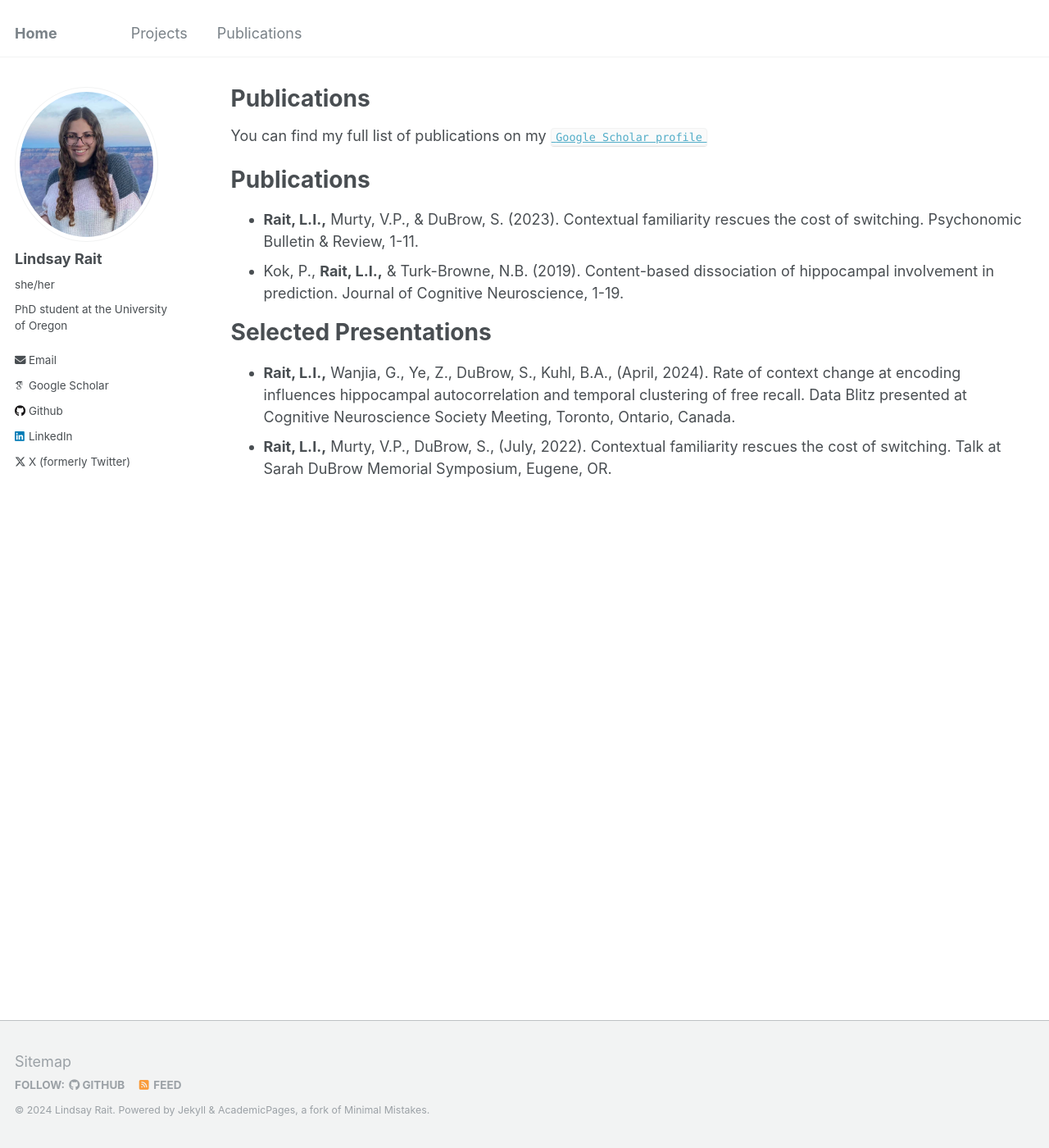
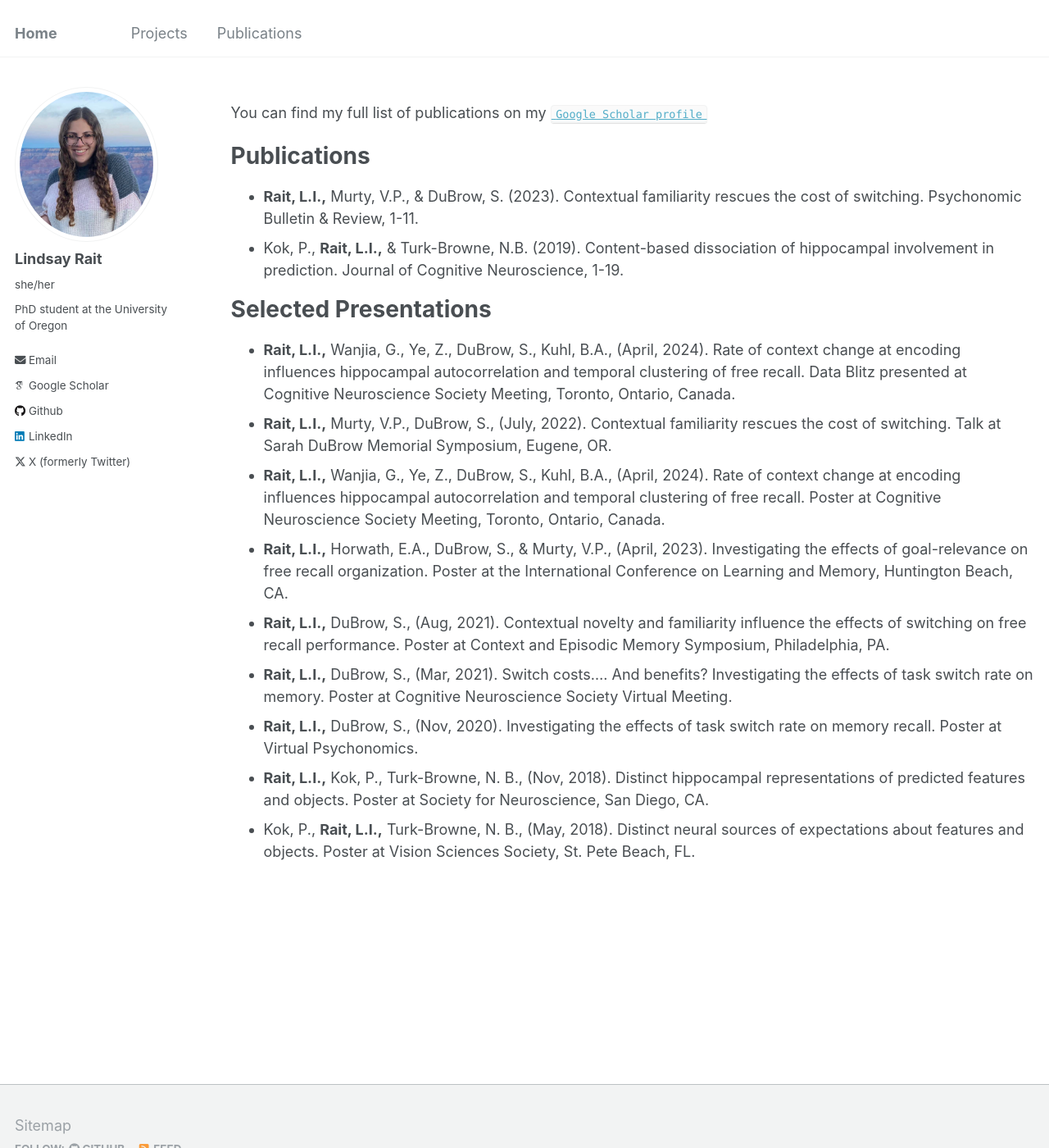
Before and after one commit to lindsay-rait/lindsay-rait.github.io, a Jekyll site: the page built from _pages/publications.md, in a window 1280 px wide and 1400 px high. Shown: the whole window at 82% size. Built offline with Jekyll 4.4.1, drawn with Linux system fonts in a browser that asks for light colours; some web fonts are replaced.

Commit message:
Update publications.md

```diff
--- a/_pages/publications.md
+++ b/_pages/publications.md
@@ -1,6 +1,6 @@
 ---
 layout: archive
-title: "Publications"
+title:
 permalink: /publications/
 author_profile: true
 ---
@@ -38,3 +38,10 @@ Selected Presentations
 ======
 * **Rait, L.I.,** Wanjia, G., Ye, Z., DuBrow, S., Kuhl, B.A., (April, 2024). Rate of context change at encoding influences hippocampal autocorrelation and temporal clustering of free recall. Data Blitz presented at Cognitive Neuroscience Society Meeting, Toronto, Ontario, Canada.
 * **Rait, L.I.,** Murty, V.P., DuBrow, S., (July, 2022). Contextual familiarity rescues the cost of switching. Talk at Sarah DuBrow Memorial Symposium, Eugene, OR.
+* **Rait, L.I.,** Wanjia, G., Ye, Z., DuBrow, S., Kuhl, B.A., (April, 2024). Rate of context change at encoding influences hippocampal autocorrelation and temporal clustering of free recall. Poster at Cognitive Neuroscience Society Meeting, Toronto, Ontario, Canada.
+* **Rait, L.I.,** Horwath, E.A., DuBrow, S., & Murty, V.P., (April, 2023). Investigating the effects of goal-relevance on free recall organization. Poster at the International Conference on Learning and Memory, Huntington Beach, CA.
+* **Rait, L.I.,** DuBrow, S., (Aug, 2021). Contextual novelty and familiarity influence the effects of switching on free recall performance. Poster at Context and Episodic Memory Symposium, Philadelphia, PA.
+* **Rait, L.I.,** DuBrow, S., (Mar, 2021). Switch costs…. And benefits? Investigating the effects of task switch rate on memory. Poster at Cognitive Neuroscience Society Virtual Meeting.
+* **Rait, L.I.,** DuBrow, S., (Nov, 2020). Investigating the effects of task switch rate on memory recall. Poster at Virtual Psychonomics.
+* **Rait, L.I.,** Kok, P., Turk-Browne, N. B., (Nov, 2018). Distinct hippocampal representations of predicted features and objects. Poster at Society for Neuroscience, San Diego, CA.
+* Kok, P., **Rait, L.I.,** Turk-Browne, N. B., (May, 2018). Distinct neural sources of expectations about features and objects. Poster at Vision Sciences Society, St. Pete Beach, FL.
```
